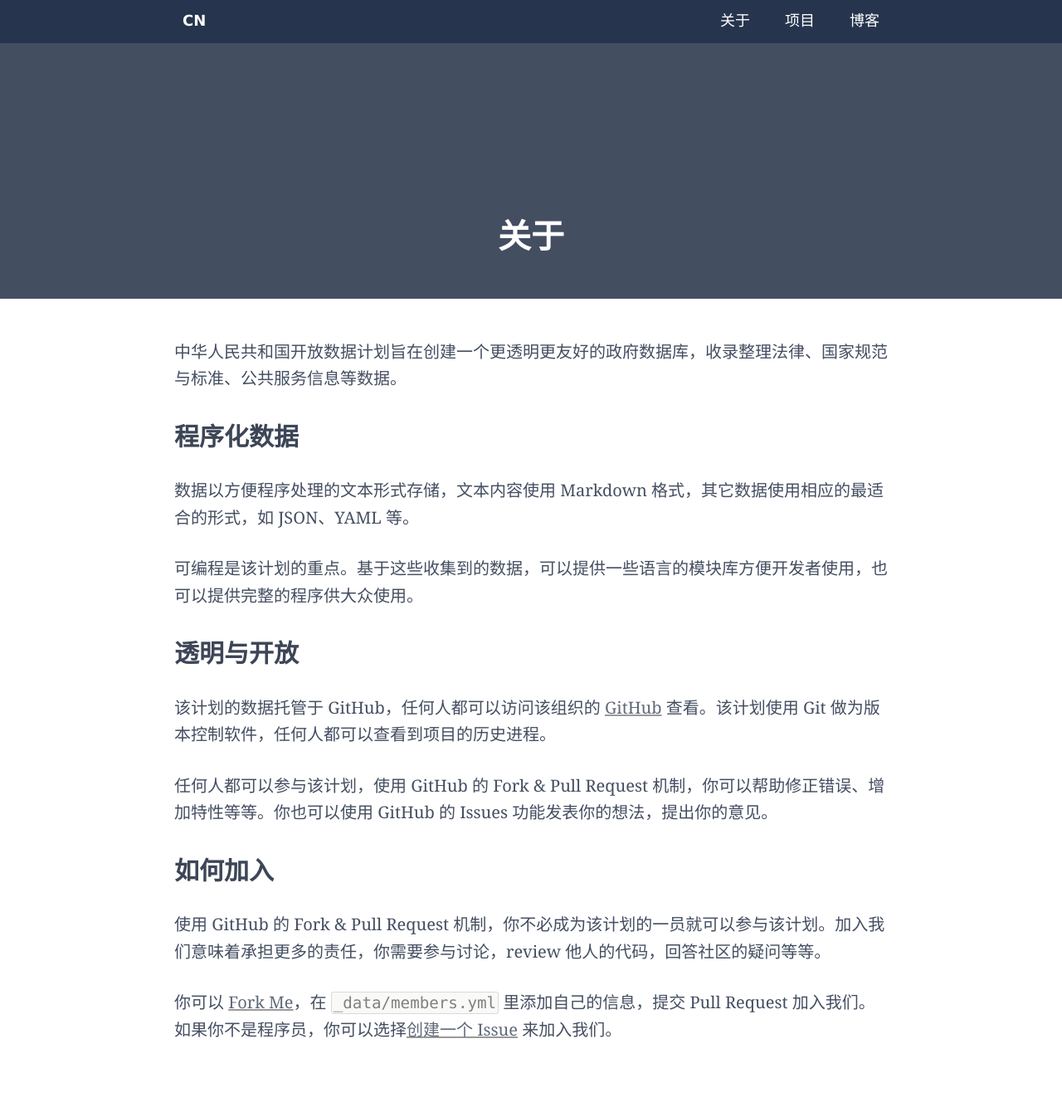
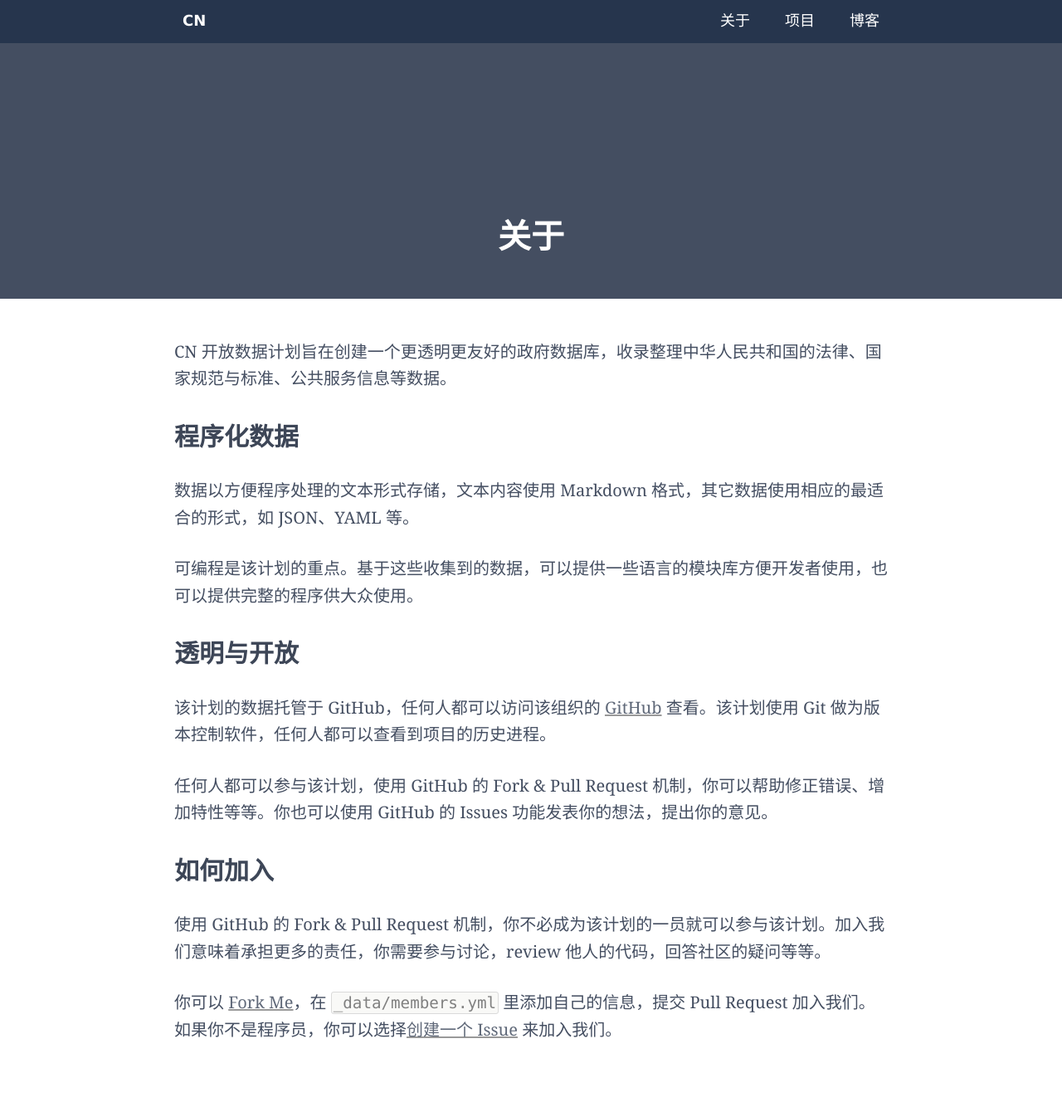
Before and after one commit to cn/cn.github.io, a Jekyll site: the page built from about/index.md, in a window 1280 px wide. Shown: the whole page at 83% size. Built offline with Jekyll 4.4.1, drawn with Linux system fonts in a browser that asks for light colours.

```diff
--- a/_config.yml
+++ b/_config.yml
@@ -1,4 +1,4 @@
-name: 中华人民共和国开放数据计划
+name: CN 开放数据计划
 timezone: Asia/Shanghai
 markdown: kramdown
 highlight: null
--- a/about/index.md
+++ b/about/index.md
@@ -3,7 +3,7 @@ layout: post
 title: 关于
 ---
 
-中华人民共和国开放数据计划旨在创建一个更透明更友好的政府数据库，收录整理法律、国家规范与标准、公共服务信息等数据。
+CN 开放数据计划旨在创建一个更透明更友好的政府数据库，收录整理中华人民共和国的法律、国家规范与标准、公共服务信息等数据。
 
 ## 程序化数据
 
--- a/index.html
+++ b/index.html
@@ -1,6 +1,6 @@
 ---
 layout: default
-title: 中华人民共和国开放数据计划
+title: CN 开放数据计划
 ---
 
 <header class="header header-home" role="banner">
```
Also changed, not shown: README.md.
